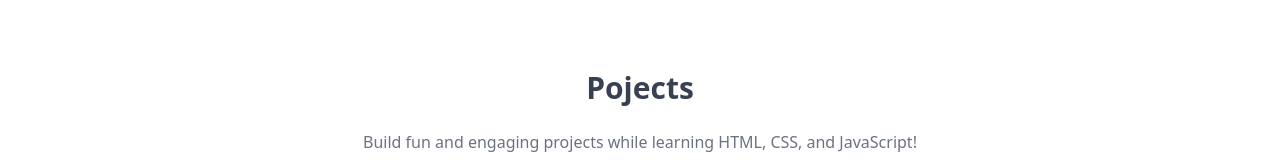
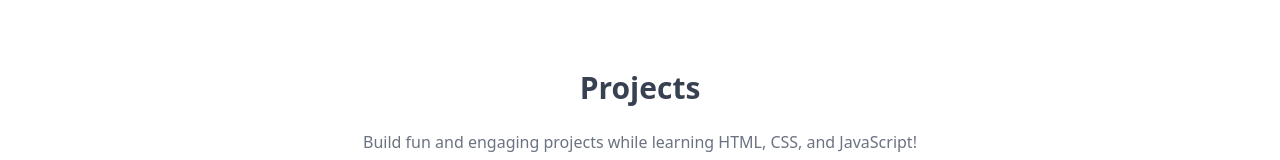
Before and after one commit to suhaanibatra/sharex, a React (Vite) app in the folder client/: page /projects in a window 1280 px wide. Shown: the part 219-379 px from the top of the page. Built offline with nearby package versions, Linux system fonts and the light colour scheme; no server answers.

Commit message:
correction in projects page

```diff
--- a/client/src/pages/Projects.jsx
+++ b/client/src/pages/Projects.jsx
@@ -4,7 +4,7 @@
 export default function Projects() {
   return (
     <div className='min-h-screen max-w-2xl mx-auto flex justify-center items-center flex-col gap-6 p-3'>
-      <h1 className='text-3xl font-semibold'>Pojects</h1>
+      <h1 className='text-3xl font-semibold'>Projects</h1>
       <p className='text-md text-gray-500'>Build fun and engaging projects while learning HTML, CSS, and JavaScript!</p>
       <CallToAction />
     </div>
```
